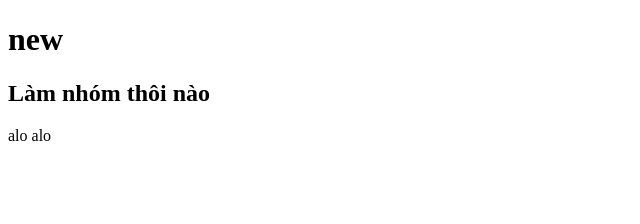
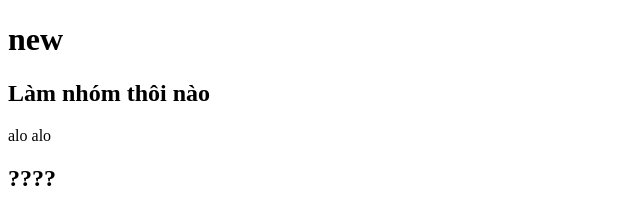
Before and after one commit to VoNgocChau/git-project, a plain HTML site: page index.html in a window 1280 px wide. Shown: the full height of the page, 0-640 px from the left. Drawn offline with Linux system fonts and the light colour scheme.

Commit message:
26/10/2022 -Quan Edit

```diff
--- a/index.html
+++ b/index.html
@@ -10,5 +10,6 @@
     <h1>new</h1>
     <h2>Làm nhóm thôi nào</h2>
     <p>alo alo</p>
+    <h2>????</h2>
   </body>
 </html>
```
